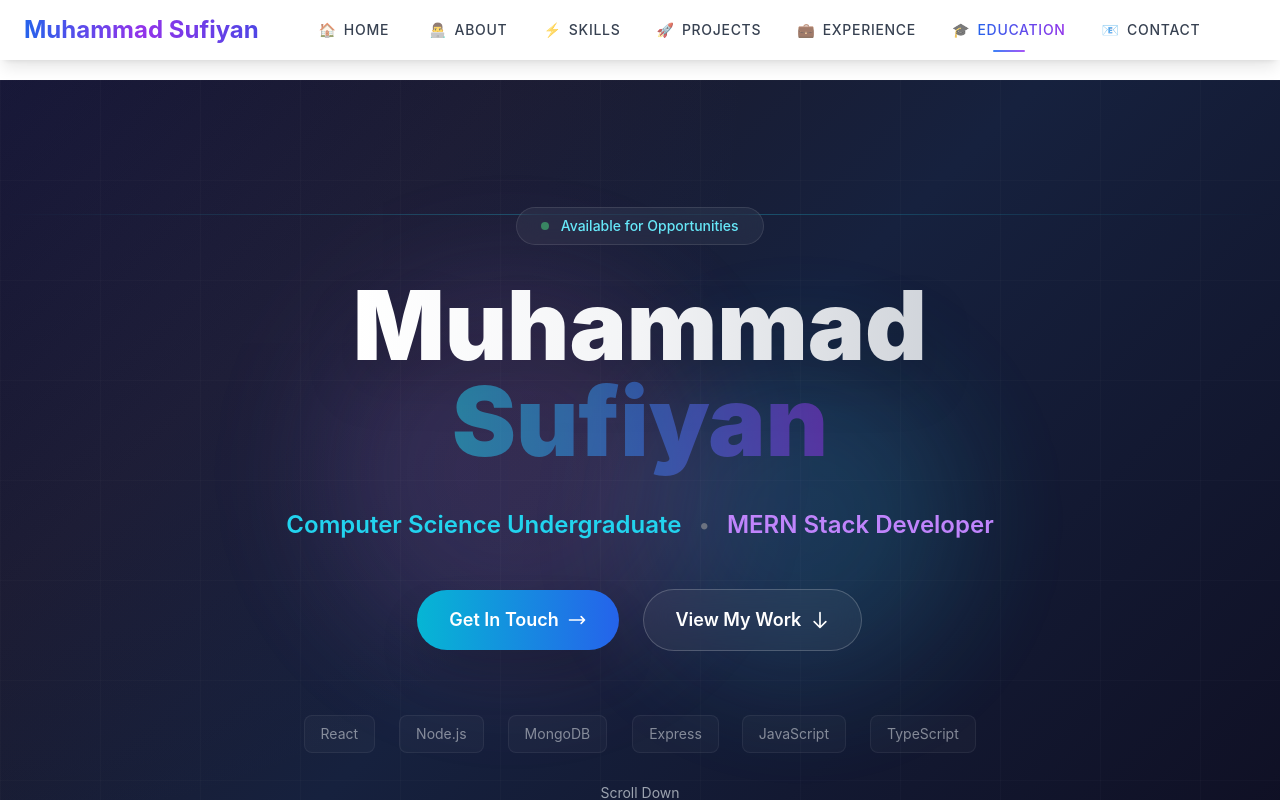
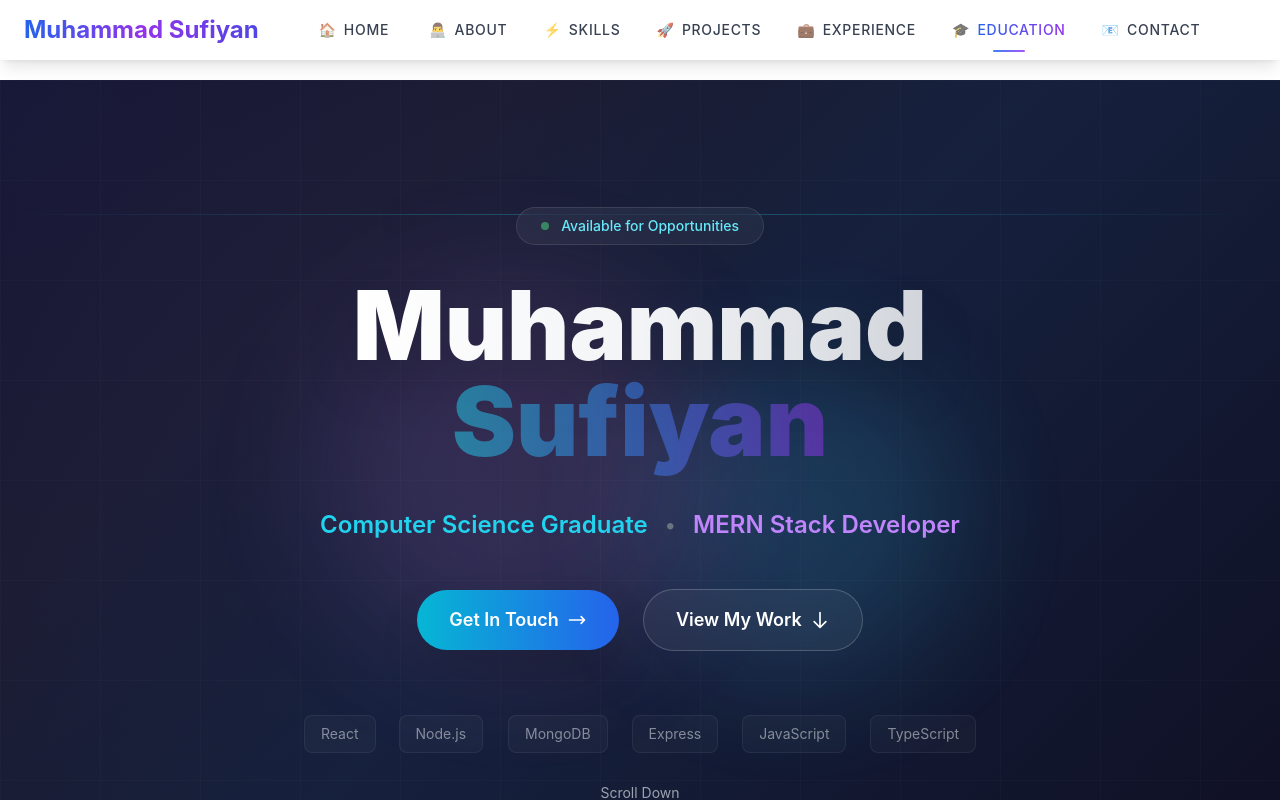
Before and after one commit to MuhammadSufiyan511/Resume_2025, a React (Vite) app: page / in a window 1280 px wide. Shown: the top 800 px of the page. Built offline with nearby package versions, Linux system fonts and the light colour scheme.

Commit message:
Update Hero.jsx

```diff
--- a/src/Components/Hero.jsx
+++ b/src/Components/Hero.jsx
@@ -79,7 +79,7 @@ const Hero = () => {
         {/* Subtitle with Typing Effect */}
         <div className="mb-8 h-16 flex items-center justify-center">
           <p className="text-xl md:text-2xl text-gray-300 max-w-3xl px-4 font-light">
-            <span className="text-cyan-400 font-semibold">Computer Science Undergraduate</span>
+            <span className="text-cyan-400 font-semibold">Computer Science Graduate</span>
             <span className="mx-4 text-gray-500">•</span>
             <span className="text-purple-400 font-semibold">MERN Stack Developer</span>
           </p>
```
